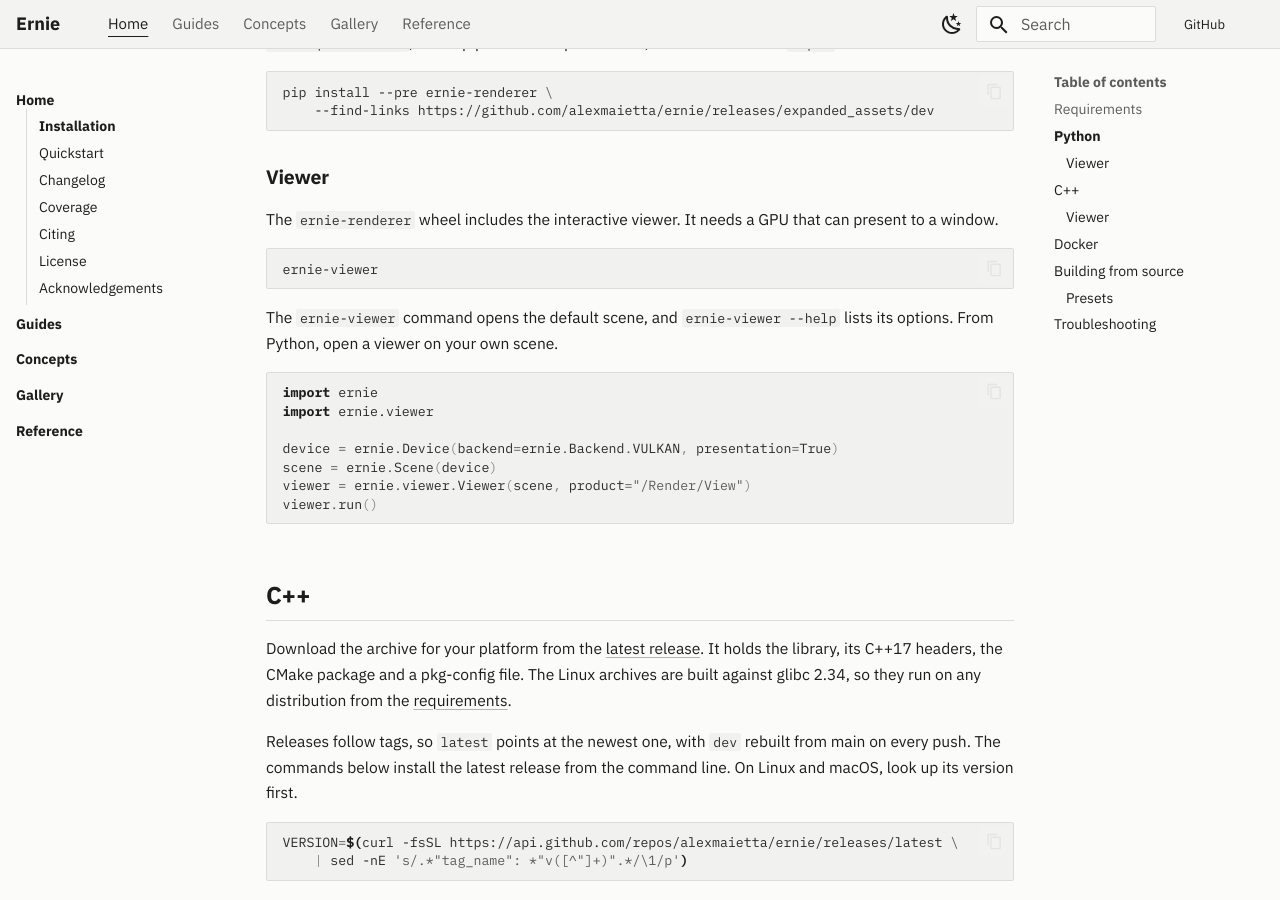
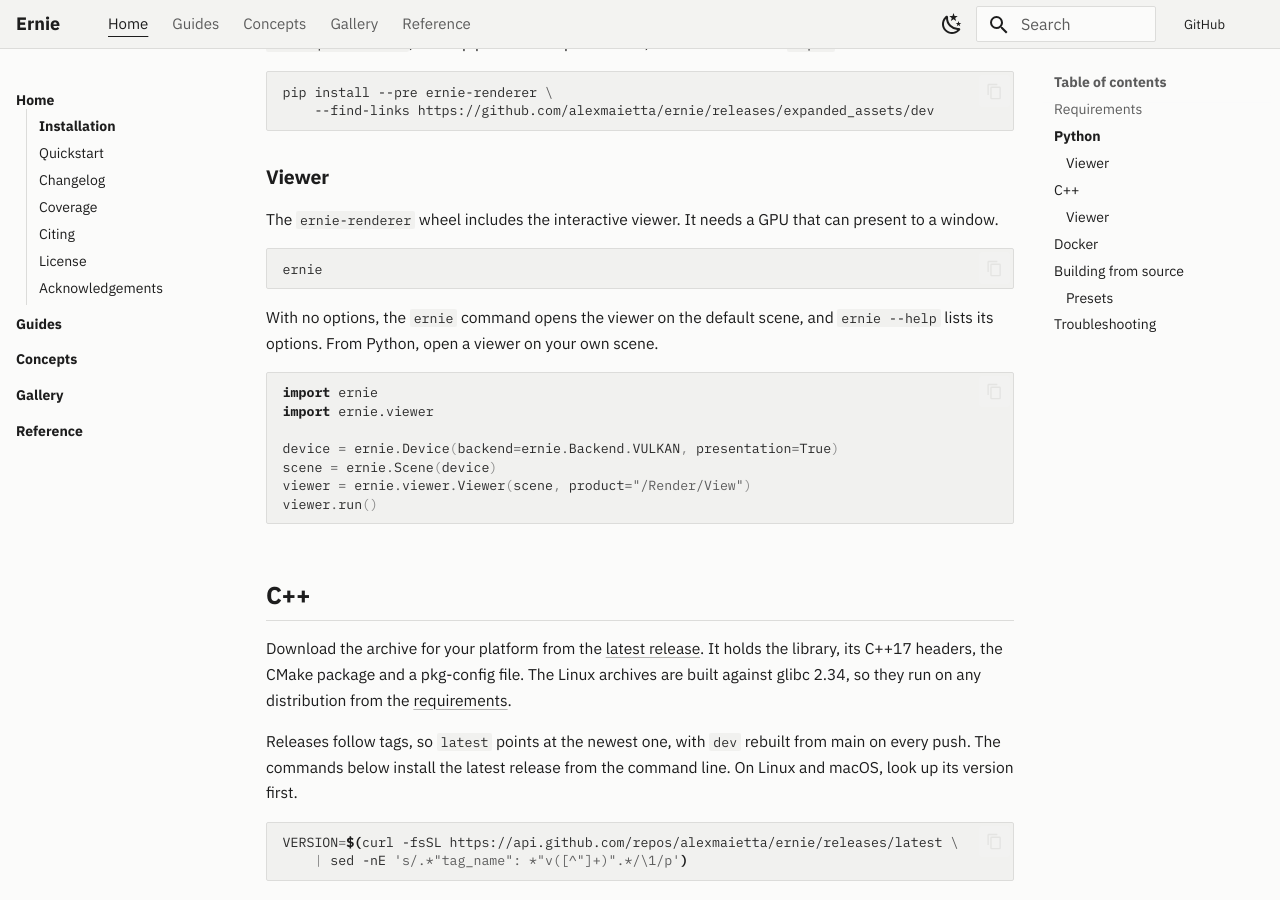
Before and after one commit to alexmaietta/ernie, an MkDocs documentation site: the page built from docs/_src/installation.md, in a window 1280 px wide and 900 px high, scrolled down 1625 px. Built offline with MkDocs 1.6.1 and Material for MkDocs 9.7.7, drawn with Linux system fonts in a browser that asks for light colours; comment, search, counter and statistics services are not loaded.

Commit message:
Document the ernie command opening the viewer

````diff
--- a/docs/_src/installation.md
+++ b/docs/_src/installation.md
@@ -55,10 +55,10 @@
 The `ernie-renderer` wheel includes the interactive viewer. It needs a GPU that can present to a window.
 
 ```bash
-ernie-viewer
+ernie
 ```
 
-The `ernie-viewer` command opens the default scene, and `ernie-viewer --help` lists its options. From Python, open a viewer on your own scene.
+With no options, the `ernie` command opens the viewer on the default scene, and `ernie --help` lists its options. From Python, open a viewer on your own scene.
 
 ```python
 import ernie
````
